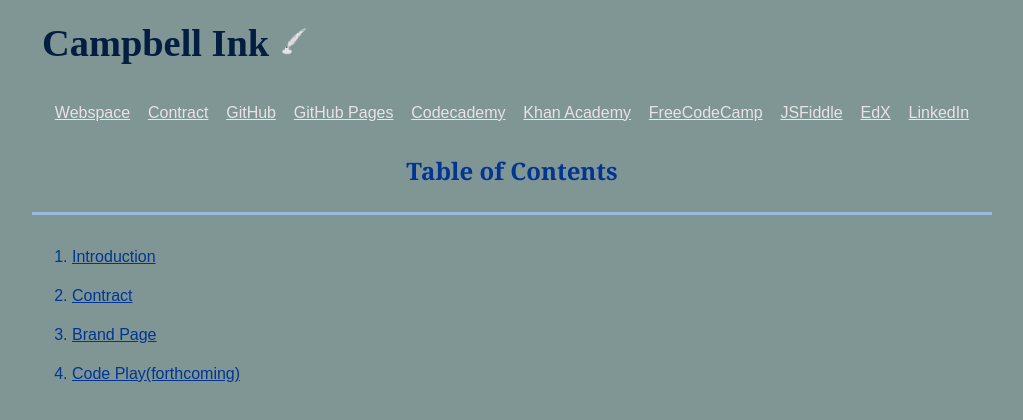
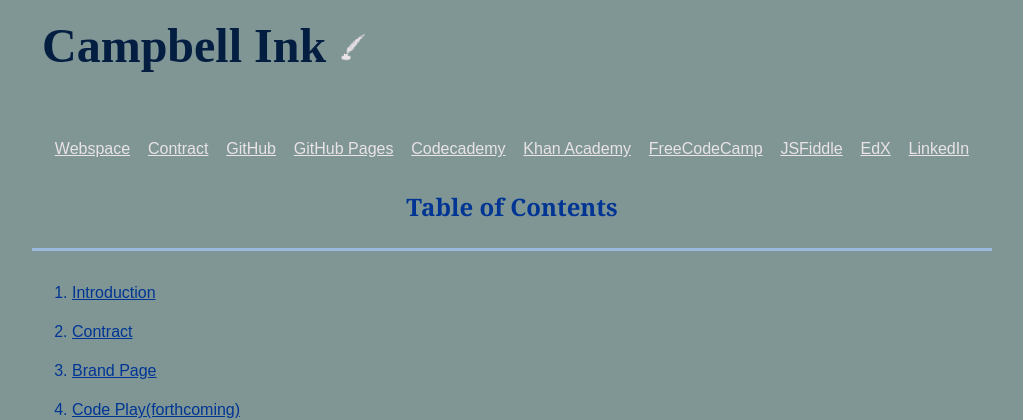
Before and after one commit to gcampbell451/gcampbell451.github.io, a PHP site: page /web215/index.html in a window 1280 px wide. Shown: the top 420 px of the page, without its empty margins (128-1151 px from the left). Run offline with PHP 8.4, Linux system fonts and the light colour scheme.

Commit message:
Add files via upload
update css for new logo

```diff
--- a/web215/styles/default215.css
+++ b/web215/styles/default215.css
@@ -12,7 +12,7 @@ body  {
 	line-height: 23px;
 }
 header  {
-	height: 50px;
+	height: 80px;
 	margin-bottom: 20px;
 	text-align: left;
 	color: #041e42;
@@ -20,7 +20,7 @@ header  {
 	font-family: Magneto, serif;
 	padding-left: 10px;
 	padding-bottom: 20px;
-	font-size: 120%;
+	font-size: 150%;
 }
 h1  {
 	color: #041e42;
```
